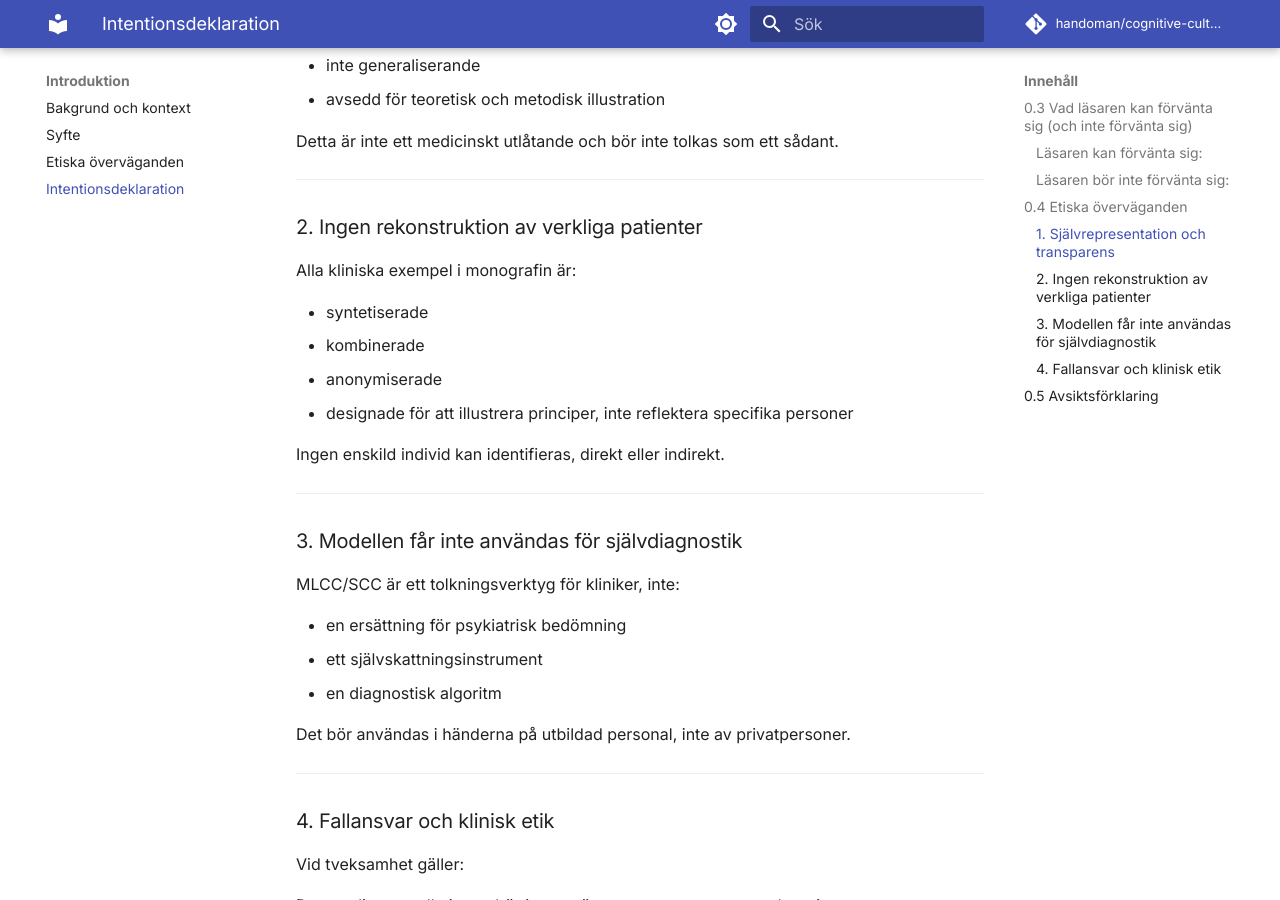
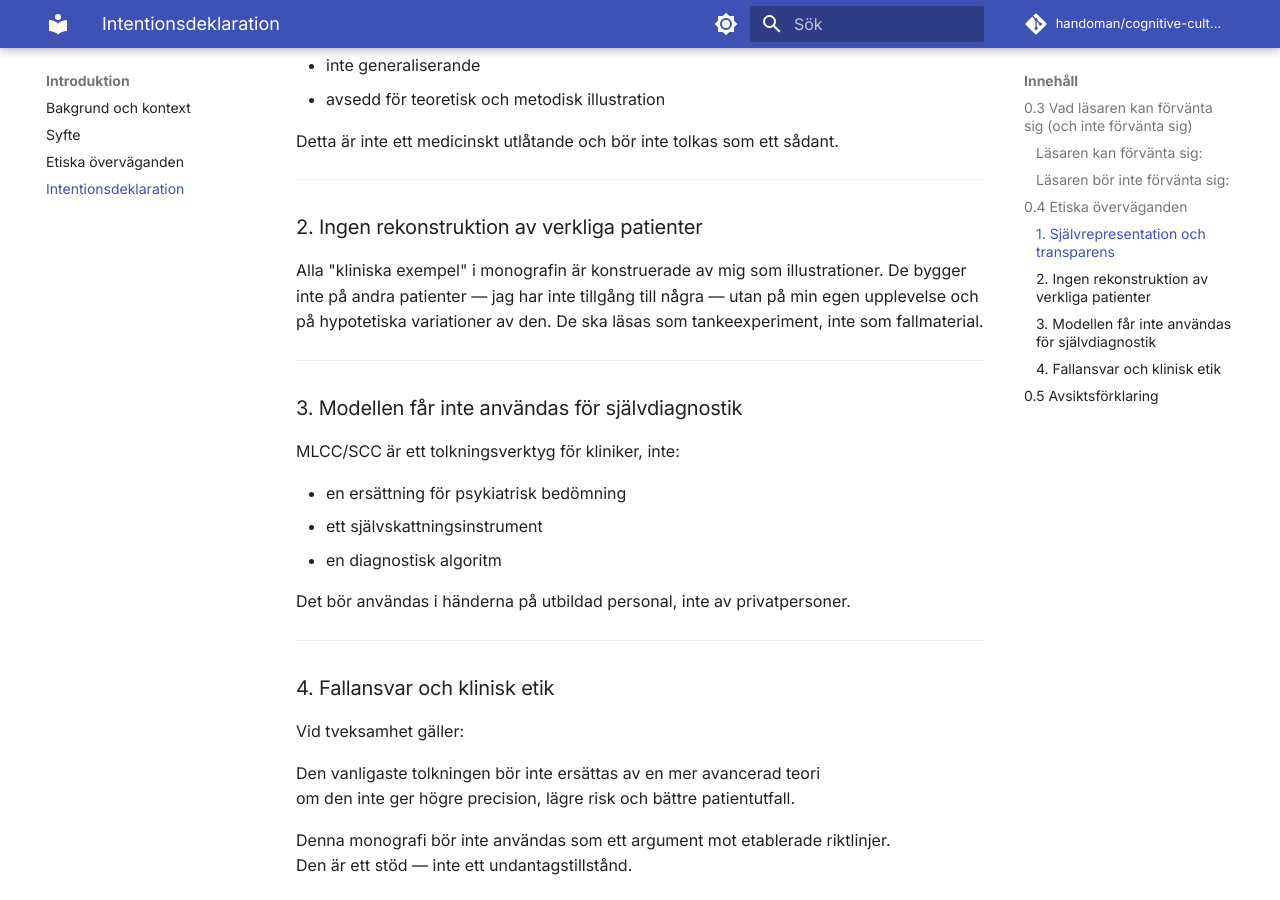
Before and after one commit to handoman/cognitive-culture-diagnostics, an MkDocs documentation site: the page built from content/sv/08-chapter-0-intent.md, in a window 1280 px wide and 900 px high, scrolled down 1578 px. Built offline with MkDocs 1.6.1 and Material for MkDocs 9.7.7, drawn with Linux system fonts in a browser that asks for light colours; comment, search, counter and statistics services are not loaded.

Commit message:
revise: ch.0.4.2 — replace clinical-example disclosure with first-person framing (D14)
Co-Authored-By: Claude Sonnet 5 <noreply@anthropic.com>
Claude-Session: https://claude.ai/code/session_01NosfnVG8T5mm2NzCKrqm92

```diff
--- a/content/sv/08-chapter-0-intent.md
+++ b/content/sv/08-chapter-0-intent.md
@@ -59,14 +59,7 @@ Detta är inte ett medicinskt utlåtande och bör inte tolkas som ett sådant.
 
 ### 2. Ingen rekonstruktion av verkliga patienter
 
-Alla kliniska exempel i monografin är:
-
-- syntetiserade
-- kombinerade
-- anonymiserade
-- designade för att illustrera principer, inte reflektera specifika personer
-
-Ingen enskild individ kan identifieras, direkt eller indirekt.
+Alla "kliniska exempel" i monografin är konstruerade av mig som illustrationer. De bygger inte på andra patienter — jag har inte tillgång till några — utan på min egen upplevelse och på hypotetiska variationer av den. De ska läsas som tankeexperiment, inte som fallmaterial.
 
 ---
 
```
